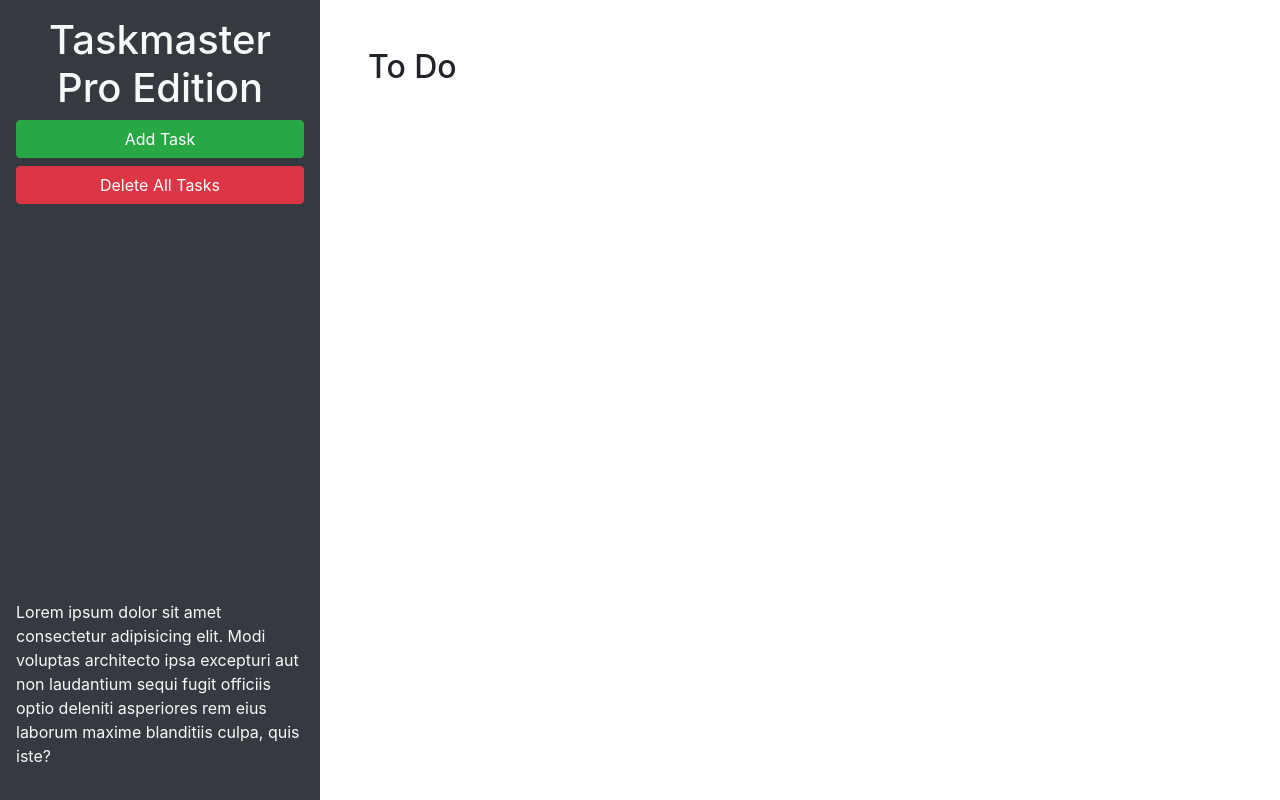
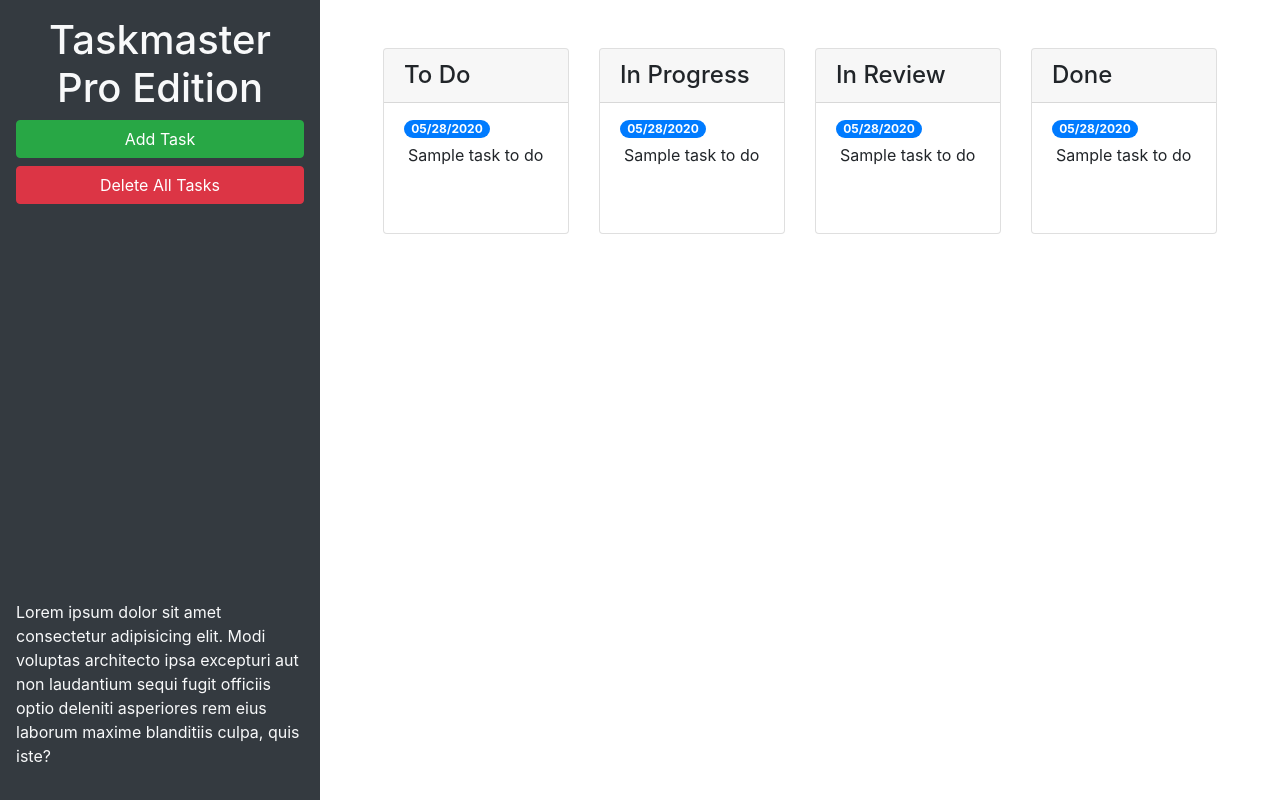
Before and after one commit to EmilyThatsMe/taskmaster-pro, a plain HTML site: page index.html in a window 1280 px wide. Drawn offline with nearby package versions, Linux system fonts and the light colour scheme.

Commit message:
added new columns and updated modal form

```diff
--- a/index.html
+++ b/index.html
@@ -24,9 +24,66 @@
       </p>
     </header>
     <main class="col-12 col-lg-9">
-      <div class="m-5">
-        <h2>To Do</h2>
-        <ul id="list-toDo" class="list-group"> </ul>
+      <div class="m-5 row justify-content-around">
+        <div class="col-12 col-md-6 col-xl-3 mb-3">
+          <div class="card">
+            <h4 class="card-header">
+              To Do
+            </h4>
+            <ul id="list-toDo" class="list-group list-group-flush">
+              <li class="list-group-item">
+                <span class="badge badge-primary badge-pill">05/28/2020</span>
+                <p class="m-1">Sample task to do</p>
+              </li>
+            </ul>
+          </div>
+        </div>
+        <!-- todo end-->
+        <!-- in progress start-->
+        <div class="col-12 col-md-6 col-xl-3 mb-3">
+          <div class="card">
+            <h4 class="card-header">
+              In Progress
+            </h4>
+            <ul id="list-inProgress" class="list-group list-group-flush">
+              <li class="list-group-item">
+                <span class="badge badge-primary badge-pill">05/28/2020</span>
+                <p class="m-1">Sample task to do</p>
+              </li>
+            </ul>
+          </div>
+        </div>
+        <!-- in progress end-->
+        <!-- in review start-->
+        <div class="col-12 col-md-6 col-xl-3 mb-3">
+          <div class="card">
+            <h4 class="card-header">
+              In Review
+            </h4>
+            <ul id="list-inReview" class="list-group list-group-flush">
+              <li class="list-group-item">
+                <span class="badge badge-primary badge-pill">05/28/2020</span>
+                <p class="m-1">Sample task to do</p>
+              </li>
+            </ul>
+          </div>
+        </div>
+        <!-- in review end-->
+        <!-- done start-->
+        <div class="col-12 col-md-6 col-xl-3 mb-3">
+          <div class="card">
+            <h4 class="card-header">
+              Done
+            </h4>
+            <ul id="list-done" class="list-group list-group-flush">
+              <li class="list-group-item">
+                <span class="badge badge-primary badge-pill">05/28/2020</span>
+                <p class="m-1">Sample task to do</p>
+              </li>
+            </ul>
+          </div>
+        </div>
+        <!-- done end-->
       </div>
     </main>
   </div>
@@ -46,11 +103,11 @@
           <form>
             <div class="form-group">
               <label for="modalTaskDescription">Task description</label>
-              <textarea id="modalTaskDescription" rows="3"></textarea>
+              <textarea id="modalTaskDescription" rows="3" class="form-control"></textarea>
             </div>
             <div class="form-group">
               <label for="modalDueDate">Due date</label>
-              <input type="text" id="modalDueDate" placeholder="mm/dd/yyyy" autocomplete="off" />
+              <input type="text" class="form-control" id="modalDueDate" placeholder="mm/dd/yyyy" autocomplete="off" />
             </div>
           </form>
         </div>
```
